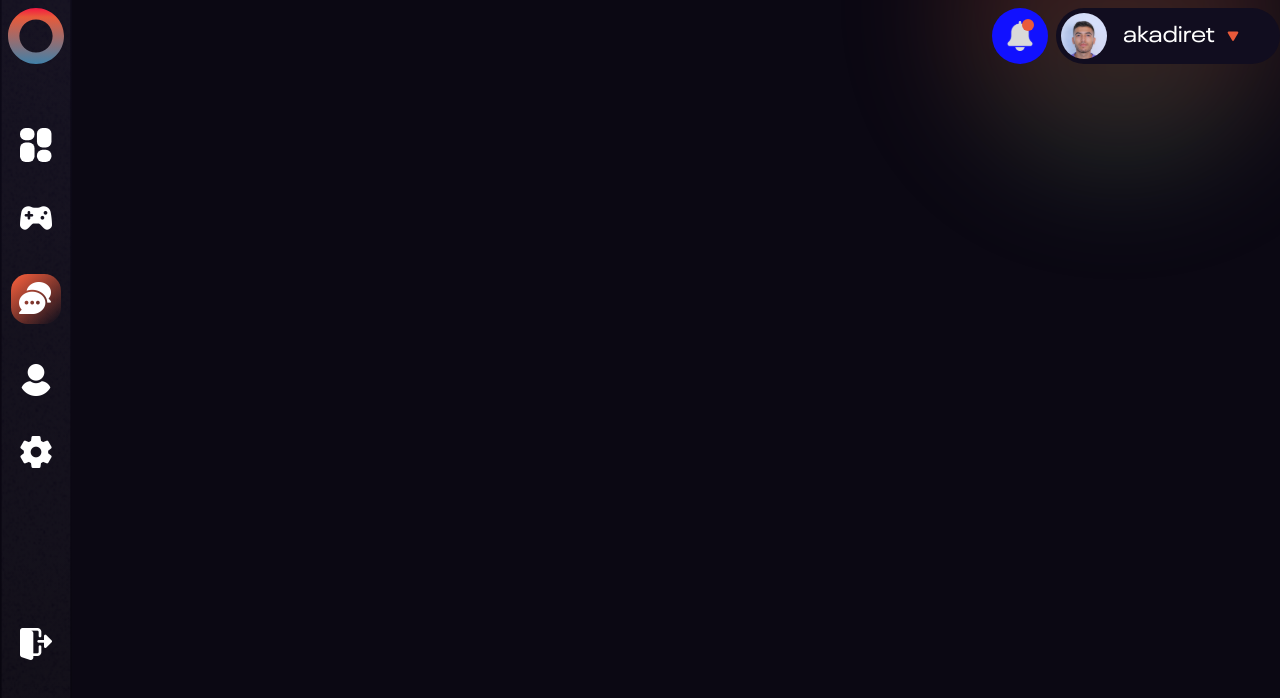
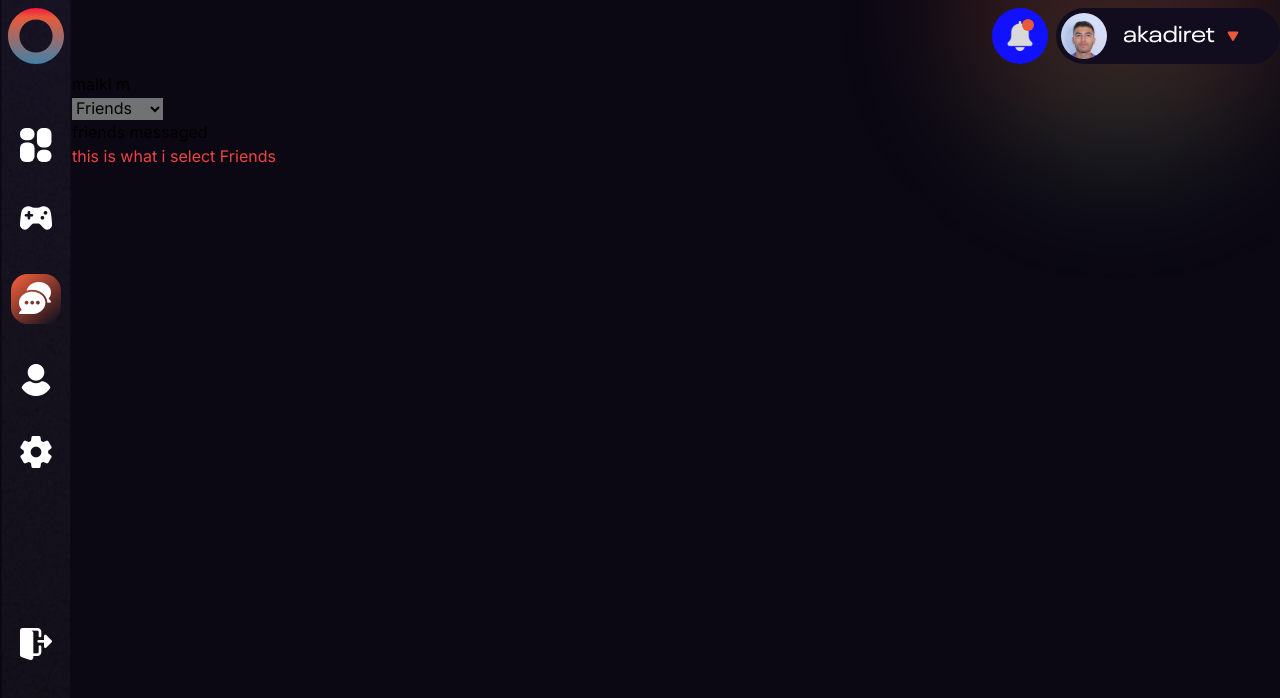
Before and after one commit to KD-ayoub/game-front, a Next.js app in the folder frontend/: page /chat in a window 1280 px wide. Shown: the top 698 px of the page. Built offline with nearby package versions, Linux system fonts and the light colour scheme.

Commit message:
working on chat

```diff
--- a/frontend/src/app/(pages)/chat/page.tsx
+++ b/frontend/src/app/(pages)/chat/page.tsx
@@ -3,12 +3,18 @@
 import Link from "next/link";
 import React from "react";
 import { useState } from "react";
-import { Header, SideBar } from "@/app/components";
+import {
+  Header,
+  SideBar,
+  OnlineNow,
+  ChannelMessaged,
+  FriendsMessaged,
+} from "@/app/components";
 
 export default function Chat() {
-
   const [isHumburgClicked, setisHumburgClicked] = useState(false);
   const marginbody = isHumburgClicked ? "ml-6" : "";
+  const [option, setOption] = useState("Friends");
 
   return (
     <main className="h-screen bg-[#0B0813] relative w-full max-w-[5120px] flex">
@@ -21,7 +27,24 @@ export default function Chat() {
       <div
         className={`grow overflow-y-auto mt-[41px] sm:mt-11 md:mt-14 lg:mt-[72px] xl:mt-[96px] 2xl:mt-[128px] ${marginbody} //flex justify-center items-center//`}
       >
-        {/* <div className="h-[200px] w-[70px] bg-red-500"></div> */}
+        <div className="chat w-1265 h-864 grid  bg-red-599">
+          <OnlineNow />
+          <div>
+            <select
+              name="Messages"
+              className="bg-[#717273] w-116 h-26"
+              value={option}
+              onChange={(e) => setOption(e.target.value)}
+            >
+              <option value="Friends">Friends</option>
+              <option value="Channels" className="">
+                Channels
+              </option>
+            </select>
+          </div>
+          {option === "Friends" ? <FriendsMessaged /> : <ChannelMessaged />}
+          <p className="text-red-500">this is what i select {option}</p>
+        </div>
       </div>
     </main>
   );
--- /dev/null
+++ b/frontend/src/app/components/chat/channelConversation.tsx
@@ -0,0 +1,4 @@
+
+export default function ChannelConversation() {
+
+}
--- /dev/null
+++ b/frontend/src/app/components/chat/channelMessaged.tsx
@@ -0,0 +1,9 @@
+
+export default function ChannelMessaged() {
+
+    return (
+        <div className="channelMessaged">
+            <p>channel messaged</p>
+        </div>
+    )
+}
--- /dev/null
+++ b/frontend/src/app/components/chat/friendConversation.tsx
@@ -0,0 +1,4 @@
+
+export default function FriendConversation() {
+
+}
--- /dev/null
+++ b/frontend/src/app/components/chat/friendsMessaged.tsx
@@ -0,0 +1,9 @@
+
+export default function FriendsMessaged() {
+
+    return (
+        <div className="friendsMessaged">
+            <p>friends messaged</p>
+        </div>
+    )
+}
--- /dev/null
+++ b/frontend/src/app/components/chat/onlineNow.tsx
@@ -0,0 +1,8 @@
+
+export default function OnlineNow() {
+    return (
+    <div className="online">
+        <p>malkl m</p>
+    </div>
+    )
+}
```
Also changed, not shown: frontend/src/app/components/index.ts (+11 -0 lines).
